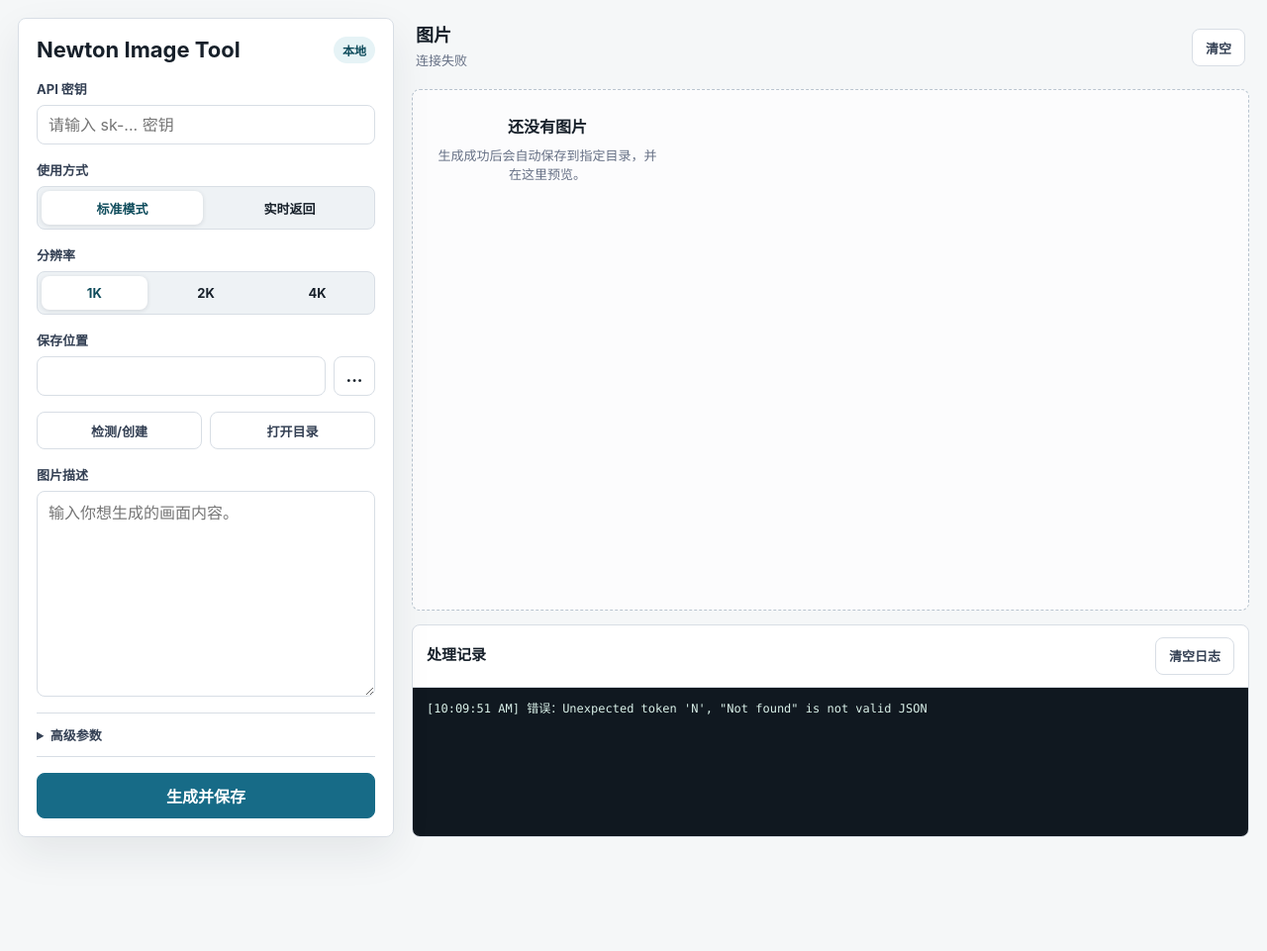
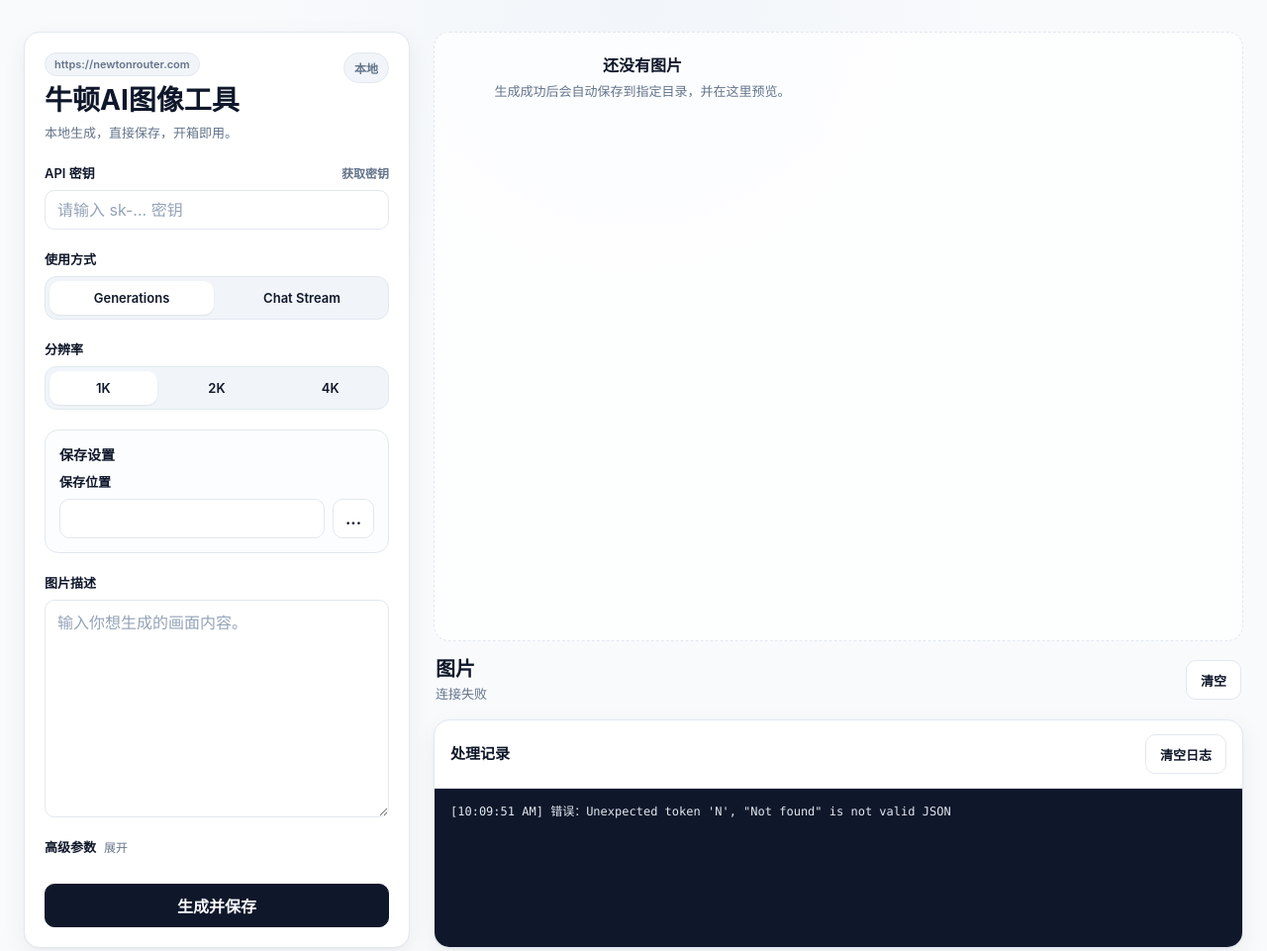
Before and after one commit to Aunt-Lee/newton-image-tool, a website: page public/index.html in a window 1280 px wide. Shown: the whole page at 99% size. Before the commit the page ends 864 px from the top, so only its background shows below. Drawn offline with Linux system fonts and the light colour scheme; no server answers.

Commit message:
Polish UI and save-path flow

```diff
--- a/public/app.js
+++ b/public/app.js
@@ -6,8 +6,6 @@ const els = {
   extraJson: document.querySelector("#extraJson"),
   generate: document.querySelector("#generate"),
   chooseDir: document.querySelector("#chooseDir"),
-  checkDir: document.querySelector("#checkDir"),
-  openDir: document.querySelector("#openDir"),
   clearResults: document.querySelector("#clearResults"),
   clearLog: document.querySelector("#clearLog"),
   gallery: document.querySelector("#gallery"),
@@ -20,8 +18,10 @@ const state = {
   mode: "generations",
   resolution: "1K",
   busy: false,
-  resultCount: 0
+  resultCount: 0,
+  hasLocalApi: window.location.protocol !== "file:"
 };
+const LOCAL_APP_URL = "http://127.0.0.1:31876/";
 
 init();
 
@@ -31,10 +31,19 @@ async function init() {
   bindEvents();
   restoreSettings();
 
+  if (!state.hasLocalApi) {
+    els.baseUrl.value = localStorage.getItem("newton.baseUrl") || "https://newtonrouter.com";
+    els.saveDir.value = localStorage.getItem("newton.saveDir") || "";
+    els.serverState.textContent = "静态";
+    setStatus("请通过启动脚本打开工具");
+    logLine("当前是 file:// 预览模式，目录选择、生成和保存功能需要通过本地启动脚本打开。");
+    return;
+  }
+
   try {
     const config = await apiGet("/api/config");
     els.baseUrl.value = localStorage.getItem("newton.baseUrl") || config.defaultBaseUrl;
-    els.saveDir.value = localStorage.getItem("newton.saveDir") || config.defaultSaveDir;
+    els.saveDir.value = localStorage.getItem("newton.saveDir") || "";
     els.serverState.textContent = config.platform === "win32" ? "Windows" : config.platform === "darwin" ? "macOS" : "本地";
     logLine("已连接。");
   } catch (error) {
@@ -57,8 +66,6 @@ function bindSegmented(selector, key) {
 function bindEvents() {
   els.generate.addEventListener("click", generate);
   els.chooseDir.addEventListener("click", chooseDir);
-  els.checkDir.addEventListener("click", checkDir);
-  els.openDir.addEventListener("click", () => openDir(els.saveDir.value));
   els.clearResults.addEventListener("click", clearResults);
   els.clearLog.addEventListener("click", () => {
     els.log.textContent = "";
@@ -84,6 +91,13 @@ function restoreSettings() {
 }
 
 async function chooseDir() {
+  if (!state.hasLocalApi) {
+    setStatus("正在打开本地工具...");
+    logLine("当前页面是 file:// 预览模式，正在尝试切换到本地运行地址，以便使用文件夹选择器。");
+    window.location.href = LOCAL_APP_URL;
+    return;
+  }
+
   setStatus("正在打开文件夹选择器...");
   try {
     const result = await apiPost("/api/select-folder", {});
@@ -101,21 +115,21 @@ async function chooseDir() {
   }
 }
 
-async function checkDir() {
-  try {
-    const result = await apiPost("/api/check-folder", { path: els.saveDir.value });
-    els.saveDir.value = result.path;
-    localStorage.setItem("newton.saveDir", result.path);
-    setStatus("保存目录可用");
-    logLine(`保存目录可用：${result.path}`);
-  } catch (error) {
-    setStatus("保存目录不可用");
-    logLine(`错误：${error.message}`);
-  }
-}
-
 async function generate() {
   if (state.busy) return;
+  if (!state.hasLocalApi) {
+    setStatus("正在打开本地工具...");
+    logLine("当前页面是 file:// 预览模式，正在尝试切换到本地运行地址，以便生成并保存图片。");
+    window.location.href = LOCAL_APP_URL;
+    return;
+  }
+
+  if (!els.saveDir.value.trim()) {
+    setStatus("请先选择保存位置");
+    logLine("请先点击“...”选择保存位置。");
+    return;
+  }
+
   const payload = collectPayload();
   if (!payload.apiKey) {
     setStatus("请先填写 API 密钥");
@@ -276,6 +290,13 @@ function clearResults() {
 }
 
 async function openDir(path) {
+  if (!state.hasLocalApi) {
+    setStatus("正在打开本地工具...");
+    logLine("当前页面是 file:// 预览模式，正在尝试切换到本地运行地址。");
+    window.location.href = LOCAL_APP_URL;
+    return;
+  }
+
   try {
     await apiPost("/api/open-folder", { path });
   } catch (error) {
--- a/public/index.html
+++ b/public/index.html
@@ -3,21 +3,28 @@
   <head>
     <meta charset="utf-8">
     <meta name="viewport" content="width=device-width, initial-scale=1">
-    <title>Newton Image Tool</title>
+    <title>牛顿AI图像工具</title>
     <link rel="stylesheet" href="./styles.css">
   </head>
   <body>
+    <div class="page-glow page-glow-left" aria-hidden="true"></div>
+    <div class="page-glow page-glow-right" aria-hidden="true"></div>
     <main class="app-shell">
       <aside class="panel settings-panel">
         <div class="brand-row">
-          <div>
-            <h1>Newton Image Tool</h1>
+          <div class="brand-block">
+            <span class="eyebrow">https://newtonrouter.com</span>
+            <h1>牛顿AI图像工具</h1>
+            <p>本地生成，直接保存，开箱即用。</p>
           </div>
           <span id="serverState" class="state-pill">本地</span>
         </div>
 
         <label class="field">
+          <span class="field-label-row">
             <span>API 密钥</span>
+            <a href="https://newtonrouter.com" target="_blank" rel="noreferrer">获取密钥</a>
+          </span>
           <input id="apiKey" type="password" autocomplete="off" placeholder="请输入 sk-... 密钥">
         </label>
 
@@ -26,8 +33,8 @@
         <div class="field">
           <span>使用方式</span>
           <div class="segmented" role="radiogroup" aria-label="使用方式">
-            <button class="active" data-mode="generations" type="button">标准模式</button>
-            <button data-mode="chat" type="button">实时返回</button>
+            <button class="active" data-mode="generations" type="button">Generations</button>
+            <button data-mode="chat" type="button">Chat Stream</button>
           </div>
         </div>
 
@@ -40,6 +47,11 @@
           </div>
         </div>
 
+        <section class="subpanel">
+          <div class="subpanel-head">
+            <strong>保存设置</strong>
+          </div>
+
           <label class="field">
             <span>保存位置</span>
             <div class="inline-field">
@@ -49,11 +61,7 @@
               </button>
             </div>
           </label>
-
-        <div class="button-row">
-          <button id="checkDir" type="button">检测/创建</button>
-          <button id="openDir" type="button">打开目录</button>
-        </div>
+        </section>
 
         <label class="field">
           <span>图片描述</span>
@@ -70,19 +78,19 @@
       </aside>
 
       <section class="workspace">
-        <div class="workspace-head">
-          <div>
-            <h2>图片</h2>
-            <p id="statusText">准备就绪</p>
-          </div>
-          <button id="clearResults" type="button">清空</button>
-        </div>
-
         <div id="gallery" class="gallery empty">
           <div class="empty-state">
             <strong>还没有图片</strong>
             <span>生成成功后会自动保存到指定目录，并在这里预览。</span>
           </div>
+        </div>
+
+        <div class="workspace-head">
+          <div class="workspace-title">
+            <h2>图片</h2>
+            <p id="statusText">准备就绪</p>
+          </div>
+          <button id="clearResults" type="button">清空</button>
         </div>
 
         <section class="panel log-panel">
--- a/public/styles.css
+++ b/public/styles.css
@@ -1,16 +1,19 @@
 :root {
   color-scheme: light;
-  --bg: #f5f7f8;
-  --panel: #ffffff;
-  --ink: #17202a;
-  --muted: #667085;
-  --line: #d8dee5;
-  --accent: #176b87;
-  --accent-strong: #0f4c5c;
-  --accent-soft: #e6f3f6;
-  --green: #287a52;
-  --orange: #a65f00;
-  --shadow: 0 16px 40px rgba(31, 42, 55, 0.08);
+  --background: #f8fafc;
+  --foreground: #0f172a;
+  --card: #ffffff;
+  --card-foreground: #0f172a;
+  --muted: #f1f5f9;
+  --muted-foreground: #64748b;
+  --border: #e2e8f0;
+  --input: #e2e8f0;
+  --primary: #0f172a;
+  --primary-foreground: #f8fafc;
+  --accent: #f8fafc;
+  --accent-foreground: #0f172a;
+  --ring: rgba(15, 23, 42, 0.12);
+  --shadow: 0 1px 2px rgba(15, 23, 42, 0.04), 0 8px 24px rgba(15, 23, 42, 0.06);
 }
 
 * {
@@ -20,8 +23,10 @@
 body {
   margin: 0;
   min-height: 100vh;
-  background: var(--bg);
-  color: var(--ink);
+  background:
+    radial-gradient(circle at top, rgba(241, 245, 249, 0.9), transparent 32%),
+    var(--background);
+  color: var(--foreground);
   font-family: Inter, ui-sans-serif, system-ui, -apple-system, BlinkMacSystemFont, "Segoe UI", sans-serif;
   letter-spacing: 0;
 }
@@ -33,48 +38,55 @@ textarea {
 }
 
 button {
-  min-height: 38px;
-  border: 1px solid var(--line);
-  border-radius: 8px;
-  background: #fff;
-  color: var(--ink);
+  min-height: 40px;
+  border: 1px solid var(--border);
+  border-radius: 10px;
+  background: var(--card);
+  color: var(--foreground);
   cursor: pointer;
+  transition: background 140ms ease, border-color 140ms ease, box-shadow 140ms ease;
 }
 
 button:hover {
-  border-color: #aab6c3;
+  background: var(--accent);
+  box-shadow: 0 1px 2px rgba(15, 23, 42, 0.04);
 }
 
 button:disabled {
+  opacity: 0.7;
   cursor: wait;
-  opacity: 0.68;
+}
+
+.page-glow {
+  display: none;
 }
 
 .app-shell {
   display: grid;
-  grid-template-columns: minmax(320px, 380px) 1fr;
-  gap: 18px;
-  width: min(1480px, 100%);
+  grid-template-columns: minmax(320px, 390px) 1fr;
+  gap: 24px;
+  width: min(1280px, 100%);
   min-height: 100vh;
   margin: 0 auto;
-  padding: 18px;
+  padding: 32px 24px;
 }
 
 .panel {
-  background: var(--panel);
-  border: 1px solid var(--line);
-  border-radius: 8px;
+  border: 1px solid var(--border);
+  border-radius: 16px;
+  background: var(--card);
+  color: var(--card-foreground);
   box-shadow: var(--shadow);
 }
 
 .settings-panel {
+  position: sticky;
+  top: 24px;
   align-self: start;
-  position: sticky;
-  top: 18px;
   display: flex;
   flex-direction: column;
-  gap: 16px;
-  padding: 18px;
+  gap: 20px;
+  padding: 20px;
 }
 
 .brand-row,
@@ -83,7 +95,25 @@ button:disabled {
   display: flex;
   align-items: flex-start;
   justify-content: space-between;
-  gap: 14px;
+  gap: 16px;
+}
+
+.brand-block {
+  display: grid;
+  gap: 8px;
+}
+
+.eyebrow {
+  display: inline-flex;
+  width: fit-content;
+  align-items: center;
+  padding: 4px 9px;
+  border: 1px solid var(--border);
+  border-radius: 999px;
+  background: var(--muted);
+  color: var(--muted-foreground);
+  font-size: 11px;
+  font-weight: 600;
 }
 
 h1,
@@ -93,72 +123,102 @@ p {
 }
 
 h1 {
-  font-size: 22px;
-  line-height: 1.2;
+  font-size: 28px;
+  line-height: 1.15;
+  font-weight: 700;
 }
 
 h2 {
-  font-size: 18px;
-  line-height: 1.25;
+  font-size: 20px;
+  line-height: 1.2;
+  font-weight: 700;
 }
 
-.brand-row p,
-.workspace-head p,
+.brand-block p,
+.workspace-title p,
 .advanced p,
-.empty-state span {
-  margin-top: 5px;
-  color: var(--muted);
+.empty-state span,
+.subpanel-head span {
+  color: var(--muted-foreground);
   font-size: 13px;
-  line-height: 1.45;
+  line-height: 1.5;
 }
 
 .state-pill {
   flex: 0 0 auto;
-  padding: 5px 9px;
+  display: inline-flex;
+  align-items: center;
+  padding: 6px 10px;
+  border: 1px solid var(--border);
   border-radius: 999px;
-  background: var(--accent-soft);
-  color: var(--accent-strong);
+  background: var(--muted);
+  color: var(--muted-foreground);
   font-size: 12px;
-  font-weight: 700;
+  font-weight: 600;
 }
 
-.field {
+.field,
+.subpanel {
   display: grid;
-  gap: 7px;
+  gap: 8px;
 }
 
 .field > span {
-  color: #344054;
+  color: var(--foreground);
   font-size: 13px;
-  font-weight: 700;
+  font-weight: 600;
+}
+
+.field-label-row {
+  display: flex;
+  align-items: center;
+  justify-content: space-between;
+  gap: 12px;
+}
+
+.field-label-row a {
+  color: var(--muted-foreground);
+  font-size: 12px;
+  font-weight: 600;
+  text-decoration: none;
+}
+
+.field-label-row a:hover {
+  color: var(--foreground);
 }
 
 input,
 textarea {
   width: 100%;
-  border: 1px solid var(--line);
-  border-radius: 8px;
-  background: #fff;
-  color: var(--ink);
+  border: 1px solid var(--input);
+  border-radius: 10px;
+  background: var(--card);
+  color: var(--foreground);
   outline: none;
+  transition: border-color 140ms ease, box-shadow 140ms ease;
 }
 
 input {
   height: 40px;
-  padding: 0 11px;
+  padding: 0 12px;
 }
 
 textarea {
-  min-height: 96px;
+  min-height: 116px;
   resize: vertical;
-  padding: 10px 11px;
-  line-height: 1.45;
+  padding: 10px 12px;
+  line-height: 1.55;
+}
+
+input::placeholder,
+textarea::placeholder {
+  color: #94a3b8;
 }
 
 input:focus,
 textarea:focus {
-  border-color: var(--accent);
-  box-shadow: 0 0 0 3px rgba(23, 107, 135, 0.14);
+  border-color: #cbd5e1;
+  box-shadow: 0 0 0 4px var(--ring);
 }
 
 .segmented {
@@ -167,23 +227,41 @@ textarea:focus {
   grid-auto-columns: 1fr;
   gap: 6px;
   padding: 4px;
-  border: 1px solid var(--line);
-  border-radius: 8px;
-  background: #eef2f5;
+  border: 1px solid var(--border);
+  border-radius: 12px;
+  background: var(--muted);
 }
 
 .segmented button {
   min-height: 34px;
   border: 0;
   background: transparent;
+  box-shadow: none;
   font-size: 13px;
-  font-weight: 700;
+  font-weight: 600;
 }
 
 .segmented button.active {
-  background: #fff;
-  color: var(--accent-strong);
-  box-shadow: 0 1px 4px rgba(31, 42, 55, 0.13);
+  background: var(--card);
+  box-shadow: 0 1px 2px rgba(15, 23, 42, 0.08);
+}
+
+.subpanel {
+  padding: 14px;
+  border: 1px solid var(--border);
+  border-radius: 14px;
+  background: #fcfdff;
+}
+
+.subpanel-head {
+  display: flex;
+  align-items: center;
+  justify-content: space-between;
+  gap: 12px;
+}
+
+.subpanel-head strong {
+  font-size: 14px;
 }
 
 .inline-field {
@@ -195,7 +273,7 @@ textarea:focus {
 .icon-button {
   min-width: 42px;
   padding: 0;
-  font-weight: 800;
+  font-weight: 700;
 }
 
 .button-row {
@@ -205,90 +283,114 @@ textarea:focus {
 }
 
 .advanced {
-  border-top: 1px solid var(--line);
-  border-bottom: 1px solid var(--line);
-  padding: 12px 0;
+  display: grid;
+  gap: 8px;
 }
 
 .advanced summary {
   cursor: pointer;
-  color: #344054;
+  color: var(--foreground);
   font-size: 13px;
-  font-weight: 800;
+  font-weight: 600;
+  list-style: none;
+}
+
+.advanced summary::-webkit-details-marker {
+  display: none;
+}
+
+.advanced summary::after {
+  content: "展开";
+  margin-left: 8px;
+  color: var(--muted-foreground);
+  font-size: 12px;
+  font-weight: 500;
+}
+
+.advanced[open] summary::after {
+  content: "收起";
 }
 
 .advanced textarea {
-  margin-top: 10px;
-  min-height: 92px;
+  min-height: 90px;
   font-family: ui-monospace, SFMono-Regular, Menlo, Consolas, monospace;
   font-size: 12px;
 }
 
 .primary {
-  min-height: 46px;
-  border-color: var(--accent);
-  background: var(--accent);
-  color: #fff;
-  font-weight: 800;
+  min-height: 44px;
+  border-color: var(--primary);
+  background: var(--primary);
+  color: var(--primary-foreground);
+  font-weight: 600;
 }
 
 .primary:hover {
-  border-color: var(--accent-strong);
-  background: var(--accent-strong);
+  background: #1e293b;
+  border-color: #1e293b;
 }
 
 .workspace {
   display: grid;
-  grid-template-rows: auto minmax(360px, 1fr) auto;
-  gap: 14px;
+  grid-template-rows: minmax(380px, 1fr) auto auto;
+  gap: 16px;
   min-width: 0;
 }
 
+.workspace-title {
+  display: grid;
+  gap: 4px;
+}
+
 .workspace-head {
-  min-height: 58px;
   align-items: center;
-  padding: 2px 4px 0;
+  padding: 0 2px;
 }
 
 .workspace-head button,
 .log-head button,
-.button-row button {
-  padding: 0 13px;
-  color: #344054;
+.button-row button,
+.image-actions button,
+.image-actions a {
+  padding: 0 14px;
   font-size: 13px;
-  font-weight: 700;
+  font-weight: 600;
 }
 
 .gallery {
   display: grid;
   grid-template-columns: repeat(auto-fill, minmax(260px, 1fr));
   align-content: start;
-  gap: 14px;
-  min-height: 360px;
+  gap: 16px;
+  min-height: 380px;
 }
 
 .gallery.empty {
   display: grid;
   place-items: center;
-  border: 1px dashed #b9c4cf;
-  border-radius: 8px;
-  background: rgba(255, 255, 255, 0.65);
+  padding: 20px;
+  border: 1px dashed var(--border);
+  border-radius: 16px;
+  background: rgba(255, 255, 255, 0.72);
 }
 
 .empty-state {
   display: grid;
-  gap: 4px;
+  gap: 6px;
   max-width: 360px;
-  padding: 24px;
   text-align: center;
+}
+
+.empty-state strong {
+  font-size: 16px;
 }
 
 .image-card {
   overflow: hidden;
-  border: 1px solid var(--line);
-  border-radius: 8px;
-  background: #fff;
-  box-shadow: 0 8px 22px rgba(31, 42, 55, 0.07);
+  border: 1px solid var(--border);
+  border-radius: 16px;
+  background: var(--card);
+  box-shadow: var(--shadow);
 }
 
 .image-card img {
@@ -296,13 +398,19 @@ textarea:focus {
   width: 100%;
   aspect-ratio: 1 / 1;
   object-fit: contain;
-  background: #edf0f2;
+  background:
+    linear-gradient(45deg, #f8fafc 25%, transparent 25%),
+    linear-gradient(-45deg, #f8fafc 25%, transparent 25%),
+    linear-gradient(45deg, transparent 75%, #f8fafc 75%),
+    linear-gradient(-45deg, transparent 75%, #f8fafc 75%);
+  background-size: 20px 20px;
+  background-position: 0 0, 0 10px, 10px -10px, -10px 0;
 }
 
 .image-meta {
   display: grid;
   gap: 8px;
-  padding: 10px;
+  padding: 12px;
 }
 
 .image-meta strong {
@@ -312,7 +420,7 @@ textarea:focus {
 
 .image-meta code {
   overflow-wrap: anywhere;
-  color: var(--muted);
+  color: var(--muted-foreground);
   font-size: 12px;
 }
 
@@ -327,25 +435,20 @@ textarea:focus {
   display: inline-flex;
   align-items: center;
   justify-content: center;
-  min-height: 34px;
-  border: 1px solid var(--line);
-  border-radius: 8px;
-  color: #344054;
-  background: #fff;
-  font-size: 13px;
-  font-weight: 700;
+  min-height: 36px;
+  border-radius: 10px;
   text-decoration: none;
+  color: var(--foreground);
 }
 
 .log-panel {
   overflow: hidden;
-  box-shadow: none;
 }
 
 .log-head {
   align-items: center;
-  padding: 12px 14px;
-  border-bottom: 1px solid var(--line);
+  padding: 14px 16px;
+  border-bottom: 1px solid var(--border);
 }
 
 .log-head h2 {
@@ -353,39 +456,42 @@ textarea:focus {
 }
 
 #log {
-  min-height: 150px;
+  min-height: 160px;
   max-height: 260px;
   margin: 0;
   overflow: auto;
-  padding: 12px 14px;
-  background: #101820;
-  color: #d9f0e8;
+  padding: 14px 16px;
+  background: #0f172a;
+  color: #e2e8f0;
   font-family: ui-monospace, SFMono-Regular, Menlo, Consolas, monospace;
   font-size: 12px;
-  line-height: 1.55;
+  line-height: 1.6;
   white-space: pre-wrap;
 }
 
-@media (max-width: 860px) {
+@media (max-width: 960px) {
   .app-shell {
     grid-template-columns: 1fr;
-    padding: 12px;
   }
 
   .settings-panel {
     position: static;
   }
-
-  .workspace {
-    grid-template-rows: auto auto auto;
-  }
 }
 
-@media (max-width: 480px) {
+@media (max-width: 640px) {
+  .app-shell {
+    padding: 16px;
+    gap: 16px;
+  }
+
   .brand-row,
-  .workspace-head {
+  .workspace-head,
+  .log-head,
+  .field-label-row,
+  .subpanel-head {
+    flex-direction: column;
     align-items: stretch;
-    flex-direction: column;
   }
 
   .button-row,
```
Also changed, not shown: 1 other file. Lines whose indentation alone changed are shown as unchanged.
